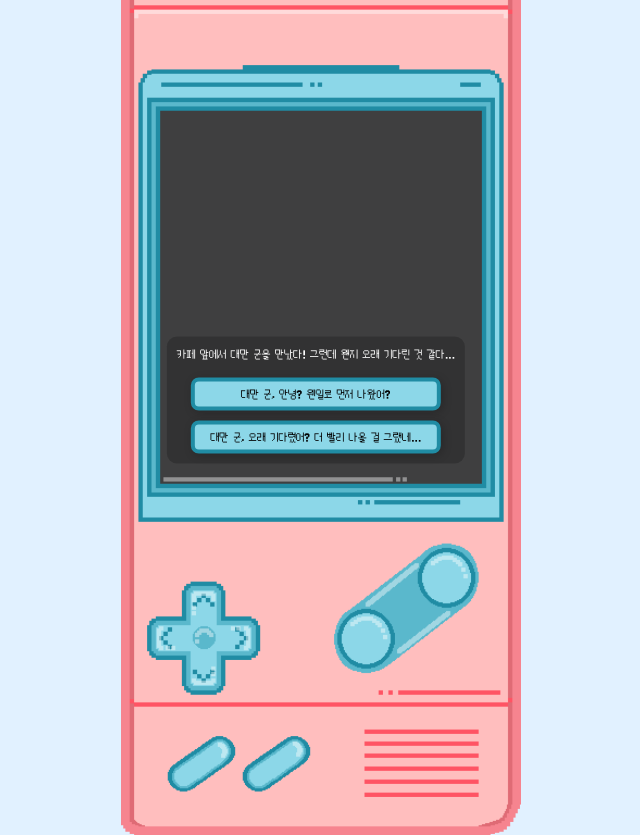
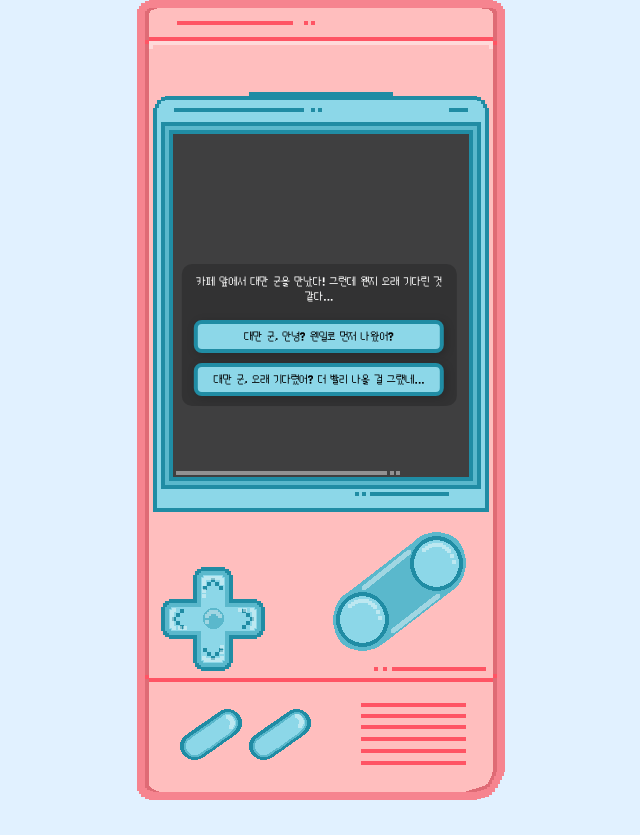
Before and after one commit to Jeong-hae-rim/only, a React (Vite) app: page /hy-luv-game in a window 1280 px wide. Both pictures are taken after a click on the button "시작하기". Shown: the whole page, without its empty margins (191-831 px from the left). After the commit the page ends 800 px from the top, so only its background shows below. Built offline with nearby package versions, Linux system fonts and the light colour scheme; a web font is replaced by a local one.

Commit message:
feat: 게임보이 css 조정

```diff
--- a/src/pages/MbtiGame.css
+++ b/src/pages/MbtiGame.css
@@ -7,9 +7,17 @@
   align-items: center;
 }
 
+.gameboy-box {
+  position: relative;
+  width: 368px; /* 게임보이 크기 고정 */
+  height: 800px;
+  display: flex;
+  justify-content: center;
+  align-items: center;
+}
+
 .gameboy-image {
-  width: 90%;
-  max-width: 400px; /* 최대 크기 지정 */
+  width: 100%;
   height: auto;
 }
 
@@ -56,12 +64,12 @@ button:focus:not(:focus-visible) {
 
 .question-box {
   position: absolute;
-  top: 50%;
+  top: 330px;
   left: 49.5%;
   transform: translate(-50%, -50%);
+  width: 80%;
   padding: 10px;
   border-radius: 10px;
-  background: rgba(0, 0, 0, 0.2);
   color: white;
   text-align: center;
 }
@@ -104,87 +112,11 @@ button:focus:not(:focus-visible) {
   left: 50%;
 }
 
+.option-box,
 .result {
   margin-top: 10px;
+  width: 100%;
   padding: 10px;
   border-radius: 10px;
   background: rgba(0, 0, 0, 0.2);
 }
-
-@media screen and (max-width: 950px) {
-  .question-box {
-    top: 40%;
-    width: 245px; /* 너비를 250px로 고정 */
-  }
-
-  .mbti-image {
-    width: 150px;
-    top: 29%;
-  }
-}
-
-@media screen and (max-width: 1100px) {
-  .question-box {
-    top: 42%;
-    width: 300px;
-  }
-
-  .mbti-image {
-    width: 150px;
-    top: 32%;
-  }
-}
-
-@media screen and (max-width: 768px) {
-  .question-box {
-    top: 40%;
-    width: 300px; /* 너비를 250px로 고정 */
-  }
-
-  .mbti-image {
-    width: 130px;
-  }
-}
-
-@media screen and (max-width: 430px) {
-  .question-box {
-    top: 40%;
-    width: 280px; /* 너비를 250px로 고정 */
-  }
-
-  .mbti-image {
-    width: 130px;
-  }
-}
-
-@media screen and (max-width: 390px) {
-  .question-box {
-    width: 245px; /* 너비를 250px로 고정 */
-  }
-
-  .option {
-    width: 230px;
-  }
-}
-
-@media screen and (max-width: 375px) {
-  .question-box {
-    top: 37%;
-    width: 245px; /* 너비를 250px로 고정 */
-  }
-
-  .mbti-image {
-    width: 130px;
-  }
-}
-
-@media screen and (max-width: 360px) {
-  .question-box {
-    top: 39%;
-    width: 245px; /* 너비를 250px로 고정 */
-  }
-
-  .mbti-image {
-    width: 130px;
-  }
-}
--- a/src/pages/MbtiGame.tsx
+++ b/src/pages/MbtiGame.tsx
@@ -142,8 +142,8 @@ function MbtiGame() {
 
   return (
     <div className="gameboy-wrapper">
+      <div className="gameboy-box">
         <img src={GAMEBOY} className="gameboy-image" />
-
         {!isStarted ? (
           // 시작하기 버튼
           <div className="button-wrapper">
@@ -176,7 +176,7 @@ function MbtiGame() {
               </>
             ) : (
               // 질문 표시
-            <div>
+              <div className="option-box">
                 <p className="question">
                   {questions[currentQuestionIndex].question}
                 </p>
@@ -198,6 +198,7 @@ function MbtiGame() {
           </div>
         )}
       </div>
+    </div>
   );
 }
 
```
Lines whose indentation alone changed are shown as unchanged.
